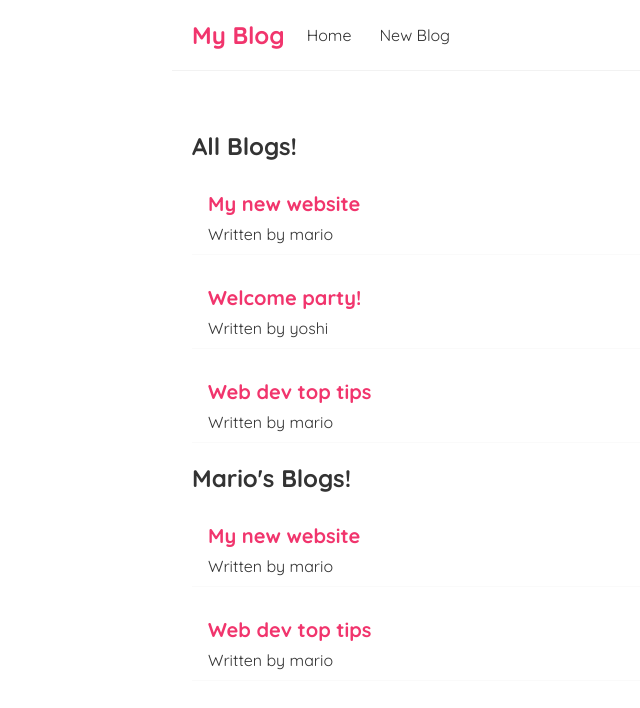
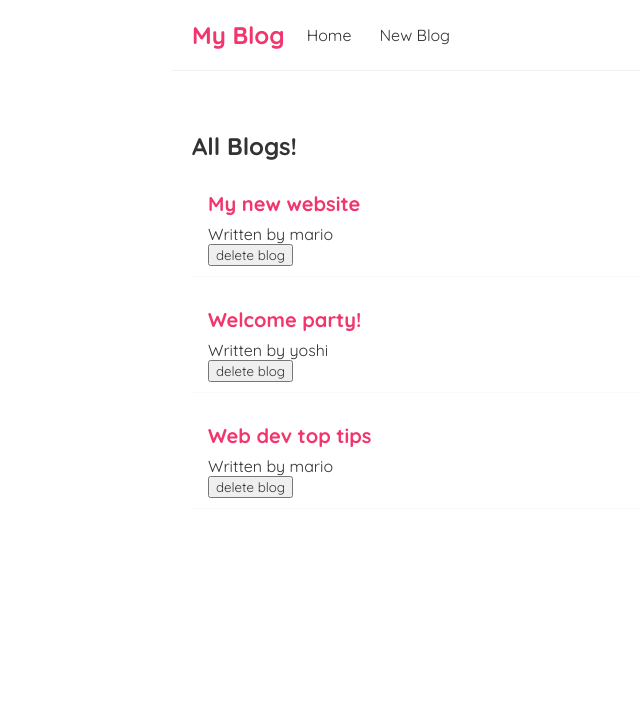
Before and after one commit to GCCSheep/react-blog, a React (Create React App) app: page / in a window 1280 px wide. Shown: the top 708 px of the page, without its empty margins (148-788 px from the left). Built offline with nearby package versions, Linux system fonts and the light colour scheme.

Commit message:
Functions as props

```diff
--- a/src/BlogList.js
+++ b/src/BlogList.js
@@ -1,4 +1,4 @@
-const BlogList = ({blogs, title}) => {
+const BlogList = ({blogs, title, handleDelete}) => {
     return (
         <div className="blog-list">
             <h2>{title}</h2>
@@ -6,6 +6,7 @@
                 <div className="blog-preview" key={blog.id}>
                     <h2>{blog.title}</h2>
                     <p>Written by {blog.author}</p>
+                    <button onClick={() => handleDelete(blog.id)}>delete blog</button>
                 </div>
             ))}
         </div>
--- a/src/Home.js
+++ b/src/Home.js
@@ -8,10 +8,14 @@
         {title: 'Web dev top tips', body: 'lorem ipsum...', author: 'mario', id: 3}
     ]);
 
+    const handleDelete = (id) => {
+        const newBlogs = blogs.filter(blog => blog.id !== id);
+        setBlogs(newBlogs);
+    }
+
     return (
         <div className="home">
-            <BlogList blogs={blogs} title="All Blogs!"></BlogList>
-            <BlogList blogs={blogs.filter((blog) => blog.author === 'mario')} title="Mario's Blogs!"></BlogList>
+            <BlogList blogs={blogs} title="All Blogs!" handleDelete={handleDelete}></BlogList>
         </div>
     );
 }
```
